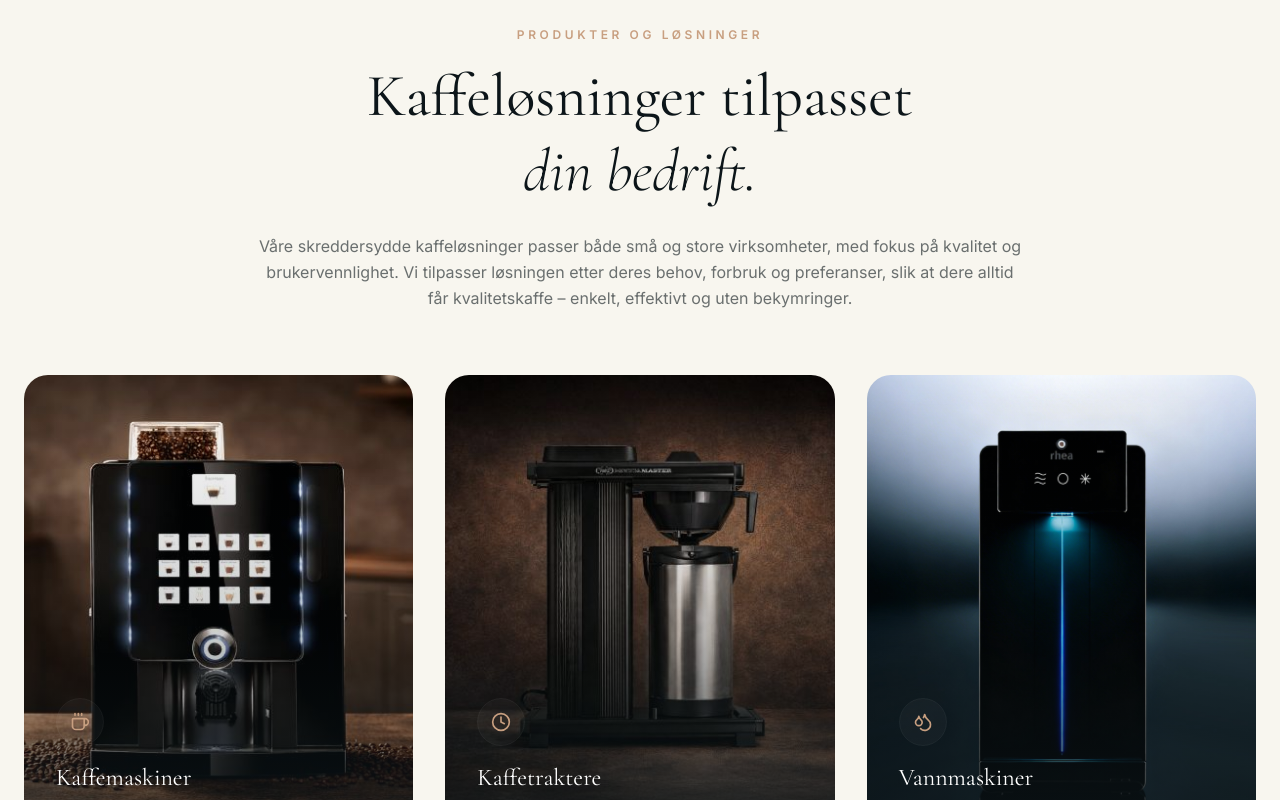
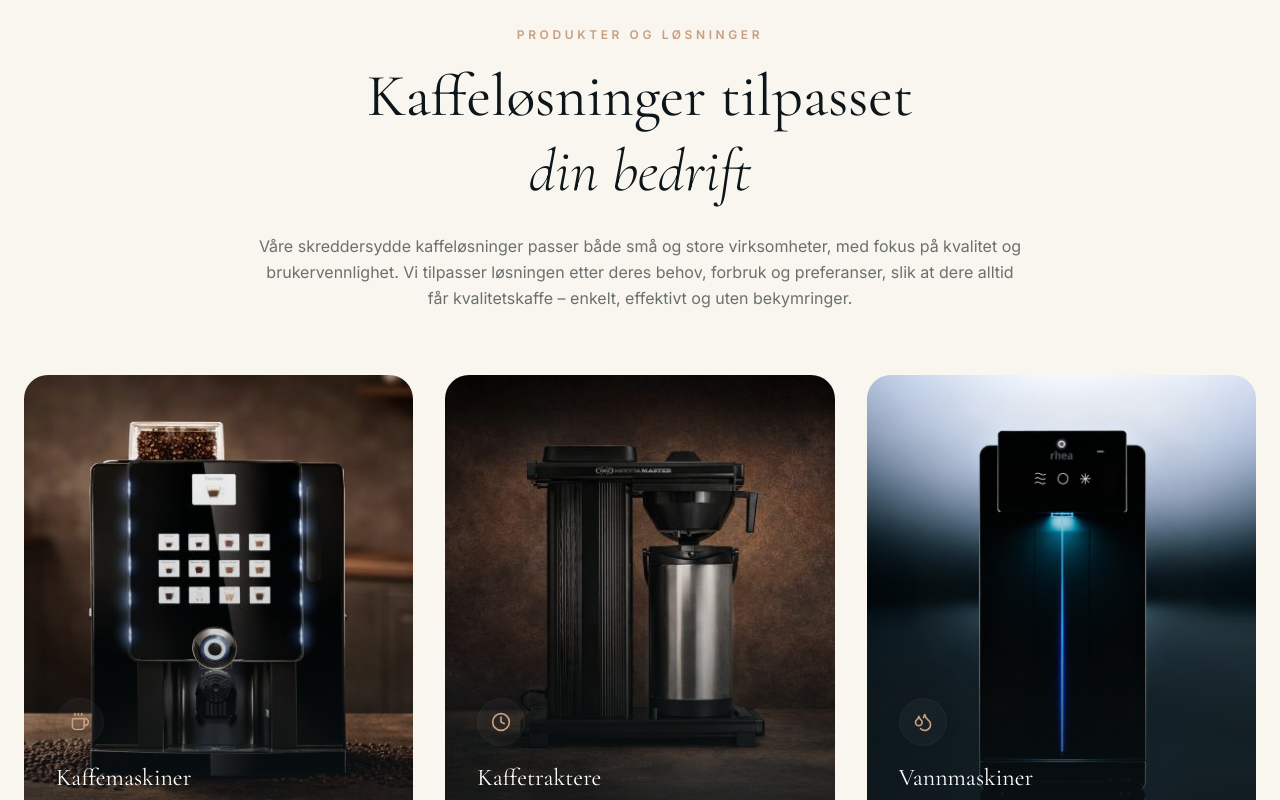
Before and after one commit to Kaamundsen/mrcoffee-v3, a React (Vite) app: page / in a window 1280 px wide. Shown: the part 2060-2860 px from the top of the page. Built offline with nearby package versions, Linux system fonts and the light colour scheme.

Commit message:
R-GBSC: Fjern punktum
Fjernet punktum etter «din bedrift» i produktseksjonen på forsiden

```diff
--- a/src/content/home.ts
+++ b/src/content/home.ts
@@ -49,7 +49,7 @@ export const quality = {
 export const productsSection = {
   eyebrow: 'Produkter og løsninger',
   headlineLine1: 'Kaffeløsninger tilpasset',
-  headlineLine2: 'din bedrift.',
+  headlineLine2: 'din bedrift',
   body: 'Våre skreddersydde kaffeløsninger passer både små og store virksomheter, med fokus på kvalitet og brukervennlighet. Vi tilpasser løsningen etter deres behov, forbruk og preferanser, slik at dere alltid får kvalitetskaffe – enkelt, effektivt og uten bekymringer.',
   cards: [
     {
@@ -133,11 +133,12 @@ export const service = {
 export const omOss = {
   eyebrow: 'Om oss',
   headlineLine1: 'Erfaring du',
-  headlineLine2: 'kan stole på.',
+  headlineLine2: 'kan stole på',
   p1: 'Mr Coffee er et 100 % norskeid selskap med over 17 års erfaring i å levere kaffeløsninger til norske arbeidsplasser.',
   p2Prefix: 'Vi serverer i dag over ',
   p2Bold: '70.000 kopper',
   p2Suffix: ' varm drikke hver eneste dag, og har fornøyde kunder over store deler av landet.',
+  p3: 'Miljøfyrtårn sertifisert',
   cta: 'Om oss',
   statYears: { value: '17+', label: 'Års erfaring' },
   statCups: { value: '70.000', label: 'Kopper daglig' },
```
